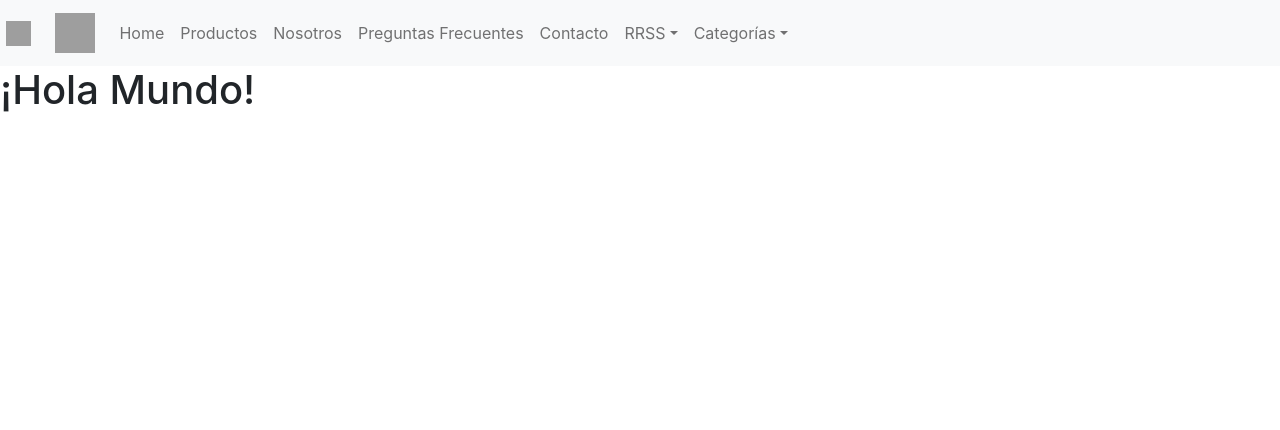
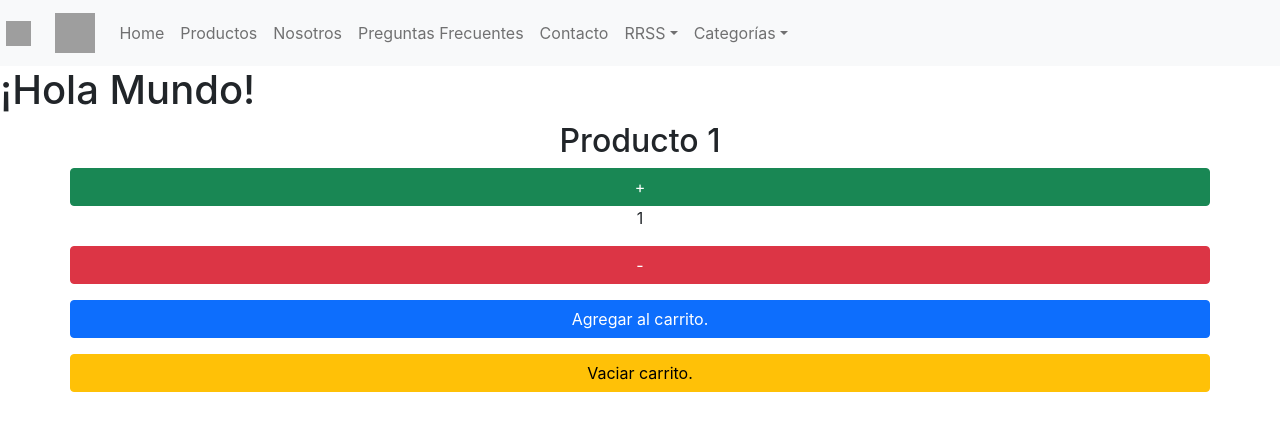
Before and after one commit to fernandoabrego/react, a React (Create React App) app: page / in a window 1280 px wide. Shown: the top 430 px of the page. Built offline with nearby package versions, Linux system fonts and the light colour scheme; grey boxes are pictures that could not be loaded.

Commit message:
Cambios ItemCount

```diff
--- /dev/null
+++ b/src/components/ItemCount.js
@@ -0,0 +1,37 @@
+import Button from 'react-bootstrap/Button'
+    import React, {useState} from "react";
+import { Container, Row} from 'react-bootstrap';
+
+    export default function ItemCount({initial, stock}){
+        const[count, setCount] = useState(initial);
+
+        function increase(){
+            if (count < stock){
+            setCount (count + 1);}
+    }
+        function decrease(){
+            if (count > initial){
+            setCount (count - 1);}
+    }
+        function onAdd(){
+            if (count > 0){
+            alert ("Agregaste " + count + " productos al carrito.")}
+    }
+    function reset(){
+        setCount (0);
+    }
+        return (
+        <>
+        <Container >
+        <Row>
+        <h2 className='text-center'>Producto 1</h2>
+        <Button onClick={increase} variant="success">+</Button>
+        <p className='text-center'>{count}</p>
+        <Button onClick={decrease} variant="danger">-</Button>
+        <Button className='mt-3' onClick={onAdd} variant="primary">Agregar al carrito.</Button>
+        <Button className='mt-3' onClick={reset} variant="warning">Vaciar carrito.</Button>
+        </Row>
+        </Container>
+        </>
+        );
+    }
--- a/src/components/ItemListContainer.js
+++ b/src/components/ItemListContainer.js
@@ -1,8 +1,10 @@
 import React from "react";
-export default function ItemListContainer(props){
+import ItemCount from "./ItemCount";
+    export default function ItemListContainer(props){
     return (
     <>
-    <h1>{props.saludo}</h1>
+        <h1>{props.saludo}</h1>
+        <ItemCount initial={1} stock={8}/>
     </>
     );
 }
```
